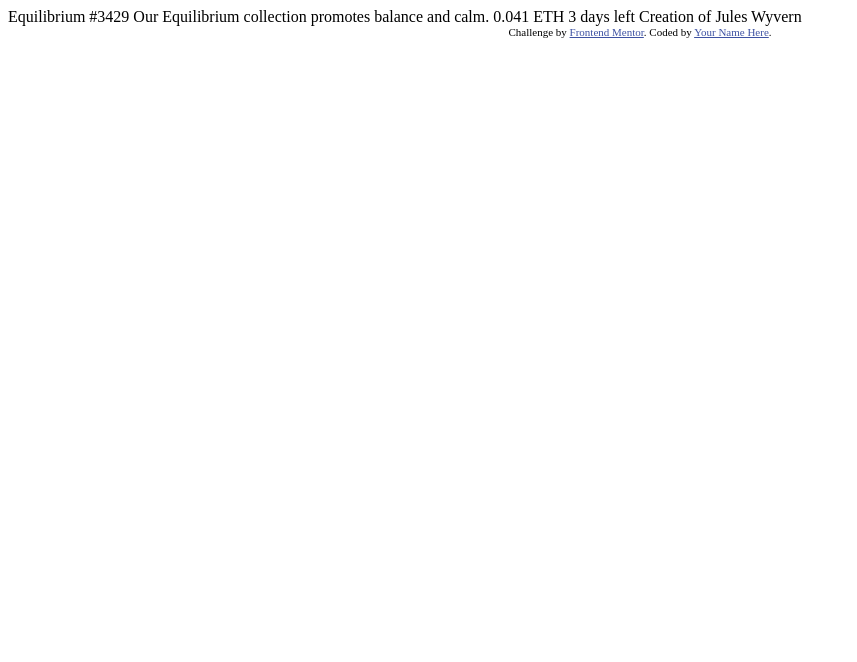
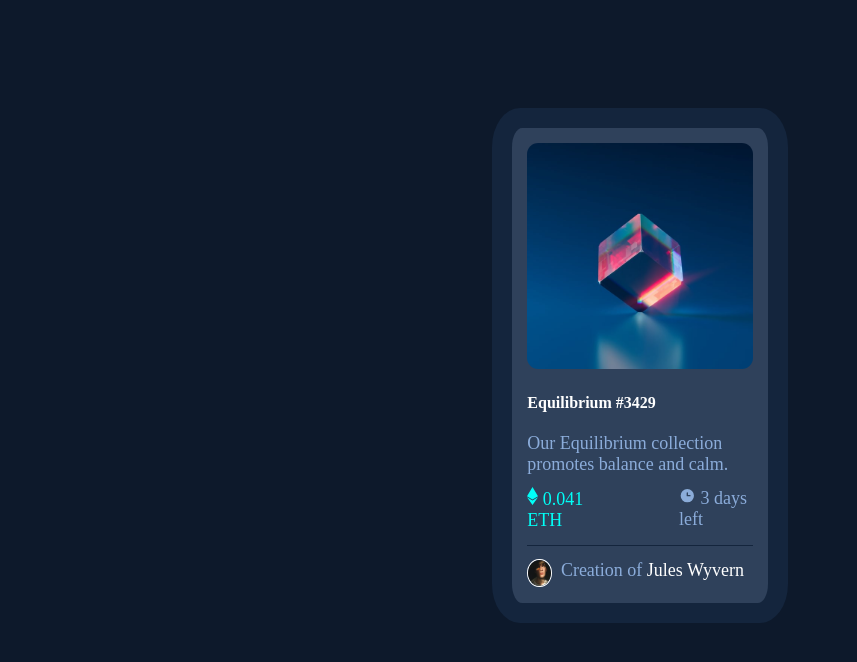
Before and after one commit to jtran217/NFTCardComponentPractice, a plain HTML site: page index.html in a window 1280 px wide. Shown: the whole page, without its empty margins (0-857 px from the left). Drawn offline with Linux system fonts and the light colour scheme.

Commit message:
second changes

```diff
--- a/index.html
+++ b/index.html
@@ -1,33 +1,42 @@
 <!DOCTYPE html>
 <html lang="en">
+
 <head>
-  <meta charset="UTF-8">
-  <meta name="viewport" content="width=device-width, initial-scale=1.0"> <!-- displays site properly based on user's device -->
+    <meta charset="UTF-8">
+    <meta name="viewport" content="width=device-width, initial-scale=1.0">
+    <!-- displays site properly based on user's device -->
 
-  <link rel="icon" type="image/png" sizes="32x32" href="./images/favicon-32x32.png">
+    <link rel="icon" type="image/png" sizes="32x32" href="./images/favicon-32x32.png">
+    <link rel="stylesheet" href="./styles.css">
 
-  <title>Frontend Mentor | NFT preview card component</title>
+    <title>Frontend Mentor | NFT preview card component</title>
 
-  <!-- Feel free to remove these styles or customise in your own stylesheet 👍 -->
-  <style>
-    .attribution { font-size: 11px; text-align: center; }
-    .attribution a { color: hsl(228, 45%, 44%); }
-  </style>
-</head>
-<body>
 
-  Equilibrium #3429
 
-  Our Equilibrium collection promotes balance and calm.
+    <body>
 
-  0.041 ETH
-  3 days left
+        <div class="card">
+            <div class="container">
+                <img class="main-img" src="./images/image-equilibrium.jpg">
+                <h4>Equilibrium #3429 </h4>
+                <p>Our Equilibrium collection promotes balance and calm.</p>
+                <div class="eth-container">
+                    <p style="color:hsl(178, 100%, 50%)"><svg width="11" height="18" xmlns="http://www.w3.org/2000/svg"><path d="M11 10.216 5.5 18 0 10.216l5.5 3.263 5.5-3.262ZM5.5 0l5.496 9.169L5.5 12.43 0 9.17 5.5 0Z" fill="#00FFF8"/></svg> 0.041 ETH</p>
+                    <p><svg width="17" height="17" xmlns="http://www.w3.org/2000/svg"><path d="M8.305 2.007a6.667 6.667 0 1 0 0 13.334 6.667 6.667 0 0 0 0-13.334Zm2.667 7.334H8.305a.667.667 0 0 1-.667-.667V6.007a.667.667 0 0 1 1.334 0v2h2a.667.667 0 0 1 0 1.334Z" fill="#8BACD9"/></svg>                        3 days left</p>
+                </div>
+                <hr>
+                <div class="creator-box">
+                    <img class="avatar-img" src="./images/image-avatar.png">
+                    <p>Creation of <a href="#">Jules Wyvern</a></p>
+                </div>
 
-  Creation of Jules Wyvern
+            </div>
+        </div>
 
-  <div class="attribution">
-    Challenge by <a href="https://www.frontendmentor.io?ref=challenge" target="_blank">Frontend Mentor</a>.
-    Coded by <a href="#">Your Name Here</a>.
-  </div>
-</body>
+
+        <!-- <div class="attribution">
+            Challenge by <a href="https://www.frontendmentor.io?ref=challenge" target="_blank">Frontend Mentor</a>. Coded by <a href="#">Your Name Here</a>.
+        </div> -->
+    </body>
+
 </html>
--- /dev/null
+++ b/styles.css
@@ -0,0 +1,85 @@
+body {
+    background-color: hsl(217, 54%, 11%);
+    margin: 0;
+    padding: 0;
+}
+
+.attribution {
+    font-size: 11px;
+    text-align: center;
+}
+
+.attribution a {
+    color: hsl(228, 45%, 44%);
+}
+
+.card {
+    box-shadow: 0 0 0 20px hsl(216, 50%, 16%);
+    background-color: hsl(215, 32%, 27%);
+    border-radius: 4%;
+    margin: auto;
+    margin-top: 10%;
+    display: flex;
+    justify-content: center;
+    /* width: 350px;
+    height: 550px; */
+    max-width: 20%;
+    max-height: 50%;
+}
+
+@media only screen and (max-width: 700px) {
+    .card {
+        max-width: 80%;
+        max-height: 80%;
+        margin-top: 30%;
+    }
+}
+
+.container {
+    padding: 6%;
+}
+
+.container hr {
+    background-color: hsl(216, 50%, 16%);
+    border: none;
+    height: 1px;
+}
+
+.container a {
+    color: white;
+    text-decoration: none;
+}
+
+.container h4 {
+    color: hsl(0, 0%, 100%);
+}
+
+.container p {
+    font-size: 18px;
+    margin: 6px 0px;
+    color: hsl(215, 51%, 70%)
+}
+
+.main-img {
+    max-width: 100%;
+    max-height: 100%;
+    border-radius: 5%;
+}
+
+.avatar-img {
+    max-height: 10%;
+    max-width: 10%;
+    margin-right: 4%;
+    margin-top: 2%;
+    border: 1px solid white;
+    border-radius: 50%;
+}
+
+.creator-box {
+    display: flex;
+}
+
+.eth-container {
+    display: flex;
+    gap: 35%;
+}
```
Also changed, not shown: 4 other files.
